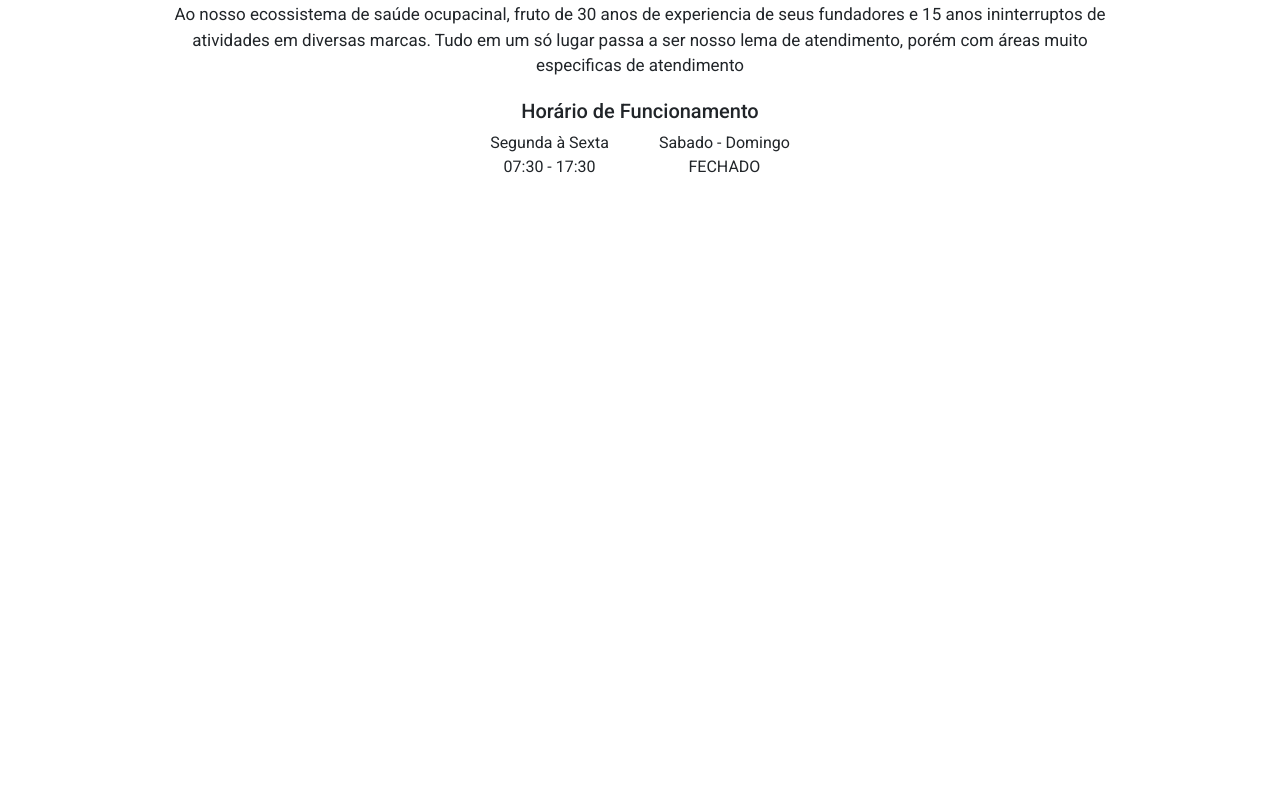
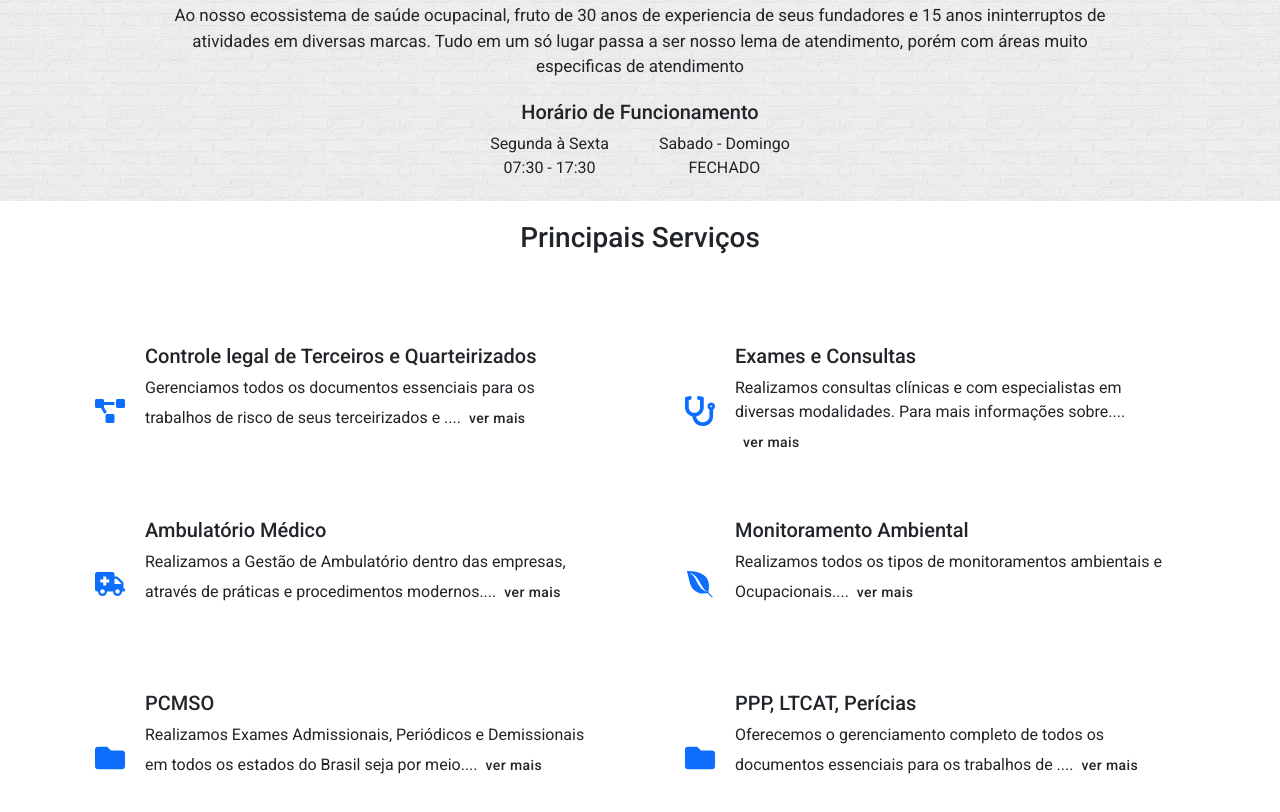
Before and after one commit to Rafael0Motta/CasaOcupacional, a React (Create React App) app: page / in a window 1280 px wide. Shown: the part 1375-2187 px from the top of the page. Before the commit the page ends 1574 px from the top, so only its background shows below. Built offline with nearby package versions, Linux system fonts and the light colour scheme.

Commit message:
Criação da seção de serviços e add do button flutuante que volta a HOME

```diff
--- a/src/App.js
+++ b/src/App.js
@@ -5,6 +5,8 @@ import "./Components.css";
 import Home from "./Components/Home";
 import Companies from "./Components/Companies";
 import Welcome from "./Components/Welcome";
+import Services from "./Components/Services";
+import ScrollButton from "./Components/ScrollButton";
 
 /* Pages */
 
@@ -17,7 +19,9 @@ function App() {
       <main>
         <Companies />
         <Welcome />
+        <Services />
       </main>
+      <ScrollButton />
     </>
   );
 }
--- a/src/Components.css
+++ b/src/Components.css
@@ -105,7 +105,7 @@ nav {
     color: #707070;
 }
 
-/* ALTERAR NOME  */
+/* SECTION COMPANIES */
 
 .companies-container {
     background: #0E58A8;
@@ -149,9 +149,9 @@ nav {
     width: 150px;
 }
 
-/* TESTE bem vindo a casa */
+/* SECTION WELCOME */
 
-.welcome {
+.welcome-section {
     background-image: url("./Assets/bg.png");
     padding: 1px;
 }
@@ -182,6 +182,79 @@ nav {
     align-items: center;
     justify-content: center;
 }
+
+/* SECTION SERVICES */
+
+.services-container h3 {
+    text-align: center;
+    margin: 20px;
+}
+
+.grid-container {
+    display: grid;
+    grid-template-columns: repeat(2, 1fr);
+    grid-template-rows: repeat(3, 1fr);
+    justify-items: center;
+    padding: 50px;
+}
+
+.grid-items {
+    display: flex;
+    gap: 20px;
+    width: 500px;
+    margin: 20px;
+}
+
+.grid-items i {
+    margin: auto;
+    color: #0d6efd;
+}
+
+.grid-items svg {
+    font-size: 30px;
+}
+
+.button-open-alert2 {
+    font-size: 14px !important;
+    border: none !important;
+    color: #212529 !important;
+    border-bottom: solid 1px #fff !important;
+    text-transform: lowercase !important;
+}
+
+.button-open-alert2:hover {
+    border-bottom: solid 1px #212529 !important;
+}
+
+.css-qfso29-MuiTypography-root-MuiDialogContentText-root {
+    color: #000 !important;
+    font-weight: 500;
+}
+
+/* SCROLL BUTTON */
+
+.scroll-to-top-button {
+    position: fixed;
+    bottom: 20px;
+    right: 20px;
+    background-color: rgba(11, 97, 189, 0.812);
+    color: #fff;
+    border: none;
+    border-radius: 5px;
+    padding: 10px;
+    font-size: 20px;
+    cursor: pointer;
+    display: none;
+}
+
+.scroll-to-top-button.visible {
+    display: inline-block;
+}
+
+.scroll-to-top-button:hover {
+    opacity: 0.9;
+}
+
 
 @media (max-width: 1200px) {
 
--- /dev/null
+++ b/src/Components/Services.js
@@ -0,0 +1,145 @@
+import React, { useState } from "react";
+
+/* LIBS */
+import Button from "@mui/material/Button";
+import Dialog from "@mui/material/Dialog";
+import DialogActions from "@mui/material/DialogActions";
+import DialogContent from "@mui/material/DialogContent";
+import DialogContentText from "@mui/material/DialogContentText";
+import DialogTitle from "@mui/material/DialogTitle";
+
+/* ICONS */
+
+import { FaFolder } from "react-icons/fa";
+import { FaProjectDiagram } from "react-icons/fa";
+import { FaAmbulance } from "react-icons/fa";
+import { FaStethoscope } from "react-icons/fa";
+import { FaEnvira } from "react-icons/fa";
+
+const Services = () => {
+  const CardsMessage = [
+    {
+      icon: <FaProjectDiagram />,
+      title: "Controle legal de Terceiros e Quarteirizados",
+      content:
+        "Gerenciamos todos os documentos essenciais para os trabalhos de risco de seus terceirizados e .",
+      contentFull:
+        "Gerenciamos todos os documentos essenciais para os trabalhos de risco de seus terceirizados e quarteirizados, proporcionando-lhe tranquilidade. Reforçamos a recomendação de evitar a terceirização ou quarteirização em sua empresa, negócio ou condomínio sem a realização prévia de estudos e monitoramento adequados. Essa abordagem é crucial para identificar quais documentos e treinamentos são necessários, garantindo uma operação segura e em conformidade com as normas vigentes.",
+    },
+    {
+      icon: <FaStethoscope />,
+      title: "Exames e Consultas",
+      content:
+        "Realizamos consultas clínicas e com especialistas em diversas modalidades. Para mais informações sobre.",
+      contentFull:
+        "Realizamos consultas clínicas e com especialistas em diversas modalidades. Para mais informações sobre uma clínica específica ou consultório, recomendamos consultar a página dedicada a cada um deles.",
+    },
+    {
+      icon: <FaAmbulance />,
+      title: "Ambulatório Médico",
+      content:
+        "Realizamos a Gestão de Ambulatório dentro das empresas, através de práticas e procedimentos modernos.",
+      contentFull:
+        "Realizamos a gestão de ambulatório dentro das empresas, empregando práticas e procedimentos modernos com o objetivo de reduzir o absenteísmo. Oferecemos essa gestão com ou sem fornecimento de mão de obra, proporcionando soluções adaptadas às necessidades específicas de cada cliente.",
+    },
+    {
+      icon: <FaEnvira />,
+      title: "Monitoramento Ambiental",
+      content:
+        "Realizamos todos os tipos de monitoramentos ambientais e Ocupacionais.",
+      contentFull:
+        "Realizamos todos os tipos de monitoramentos ambientais e Ocupacionais.",
+    },
+    {
+      icon: <FaFolder />,
+      title: "PCMSO",
+      content:
+        "Realizamos Exames Admissionais, Periódicos e Demissionais em todos os estados do Brasil seja por meio.",
+      contentFull:
+        "Realizamos Exames Admissionais, Periódicos e Demissionais em todos os estados do Brasil, seja por meio de clínicas próprias ou convênios. Oferecemos a opção de administração por vida, assegurando responsabilidade técnica, ou elaboramos apenas os documentos necessários, conforme a preferência do cliente.",
+    },
+    {
+      icon: <FaFolder />,
+      title: "PPP, LTCAT, Perícias",
+      content:
+        "Oferecemos o gerenciamento completo de todos os documentos essenciais para os trabalhos de .",
+      contentFull:
+        "Oferecemos o gerenciamento completo de todos os documentos essenciais para os trabalhos de risco de seus terceirizados e quarteirizados, proporcionando-lhe tranquilidade. Reforçamos a recomendação de evitar a terceirização ou quarteirização em sua empresa, negócio ou condomínio sem a realização prévia de estudos e monitoramento adequados. Essa abordagem é crucial para identificar os documentos e treinamentos necessários, garantindo uma operação segura e em conformidade com as normas vigentes.",
+    },
+    ,
+  ];
+
+  const [openDialogs, setOpenDialogs] = useState(
+    Array(CardsMessage.length).fill(false)
+  );
+
+  const handleClickOpen = (i) => {
+    const newOpenDialogs = [...openDialogs];
+    newOpenDialogs[i] = true;
+    setOpenDialogs(newOpenDialogs);
+  };
+
+  const handleClose = (i) => {
+    const newOpenDialogs = [...openDialogs];
+    newOpenDialogs[i] = false;
+    setOpenDialogs(newOpenDialogs);
+  };
+
+  return (
+    <>
+      <section className="section-service">
+        <div className="services-container">
+          <h3>Principais Serviços</h3>
+          <div className="grid-container">
+            {CardsMessage.map((item, i) => (
+              <div className="grid-items" key={i}>
+                <i href="#"> {item.icon}</i>
+                <div className="content">
+                  <h5>{item.title}</h5>
+                  <p>
+                    {item.content}...
+                    <React.Fragment key={i}>
+                      <Button
+                        className="button-open-alert2"
+                        onClick={() => handleClickOpen(i)}
+                      >
+                        Ver mais
+                      </Button>
+
+                      <Dialog
+                        open={openDialogs[i]}
+                        onClose={() => handleClose(i)}
+                        aria-labelledby="alert-dialog-title"
+                        aria-describedby="alert-dialog-description"
+                      >
+                        <DialogTitle className="alert-dialog-title">
+                          {item.icon} - {item.title}
+                        </DialogTitle>
+
+                        <DialogContent>
+                          <DialogContentText className="alert-dialog-description">
+                            {item.contentFull}
+                          </DialogContentText>
+                        </DialogContent>
+                        <DialogActions>
+                          <Button
+                            onClick={() => handleClose(i)}
+                            id="alert-dialog-close-button"
+                          >
+                            Fechar
+                          </Button>
+                        </DialogActions>
+                      </Dialog>
+                    </React.Fragment>
+                  </p>
+                </div>
+              </div>
+            ))}
+          </div>
+        </div>
+      </section>
+    </>
+  );
+};
+
+export default Services;
```
